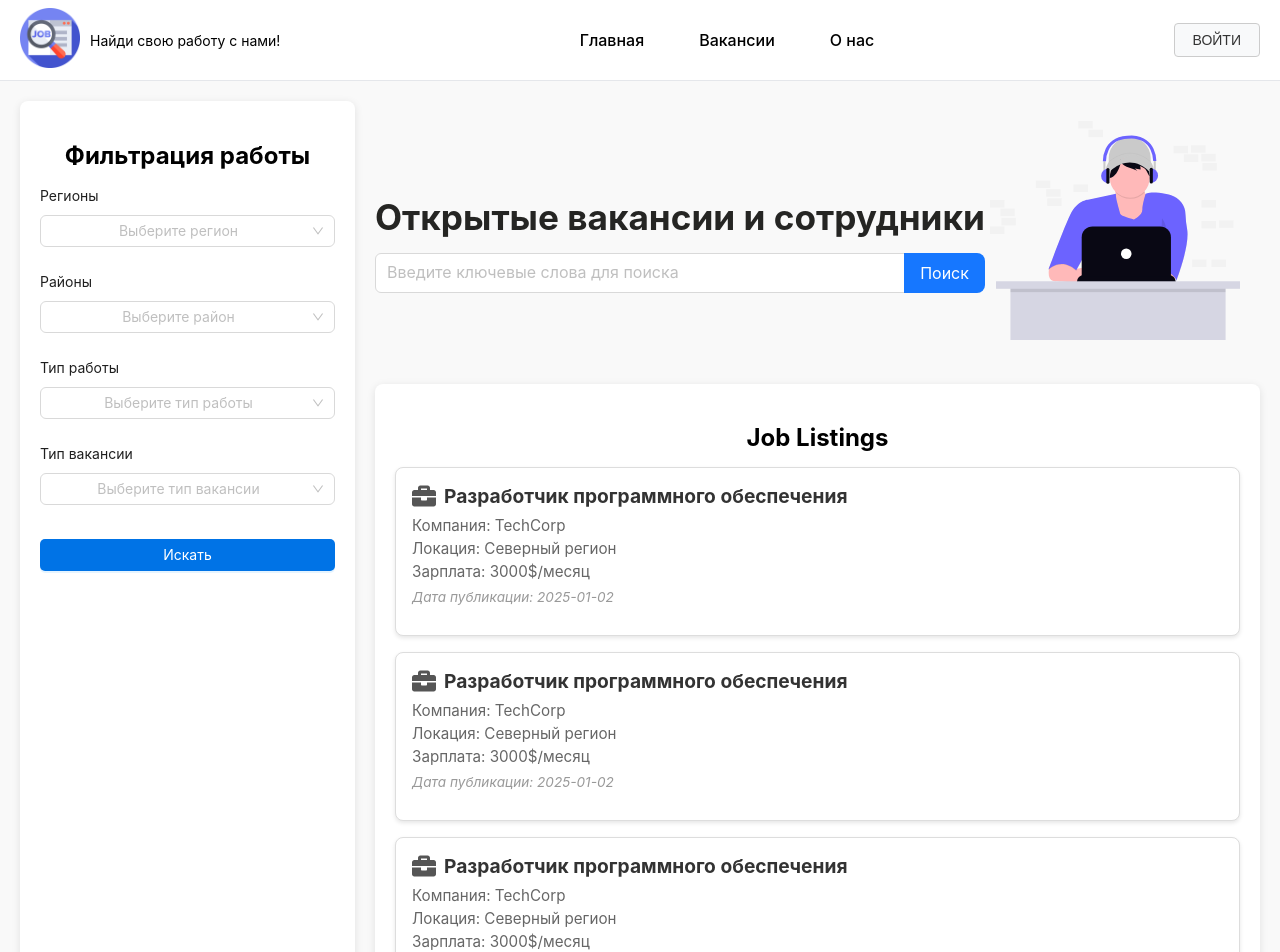
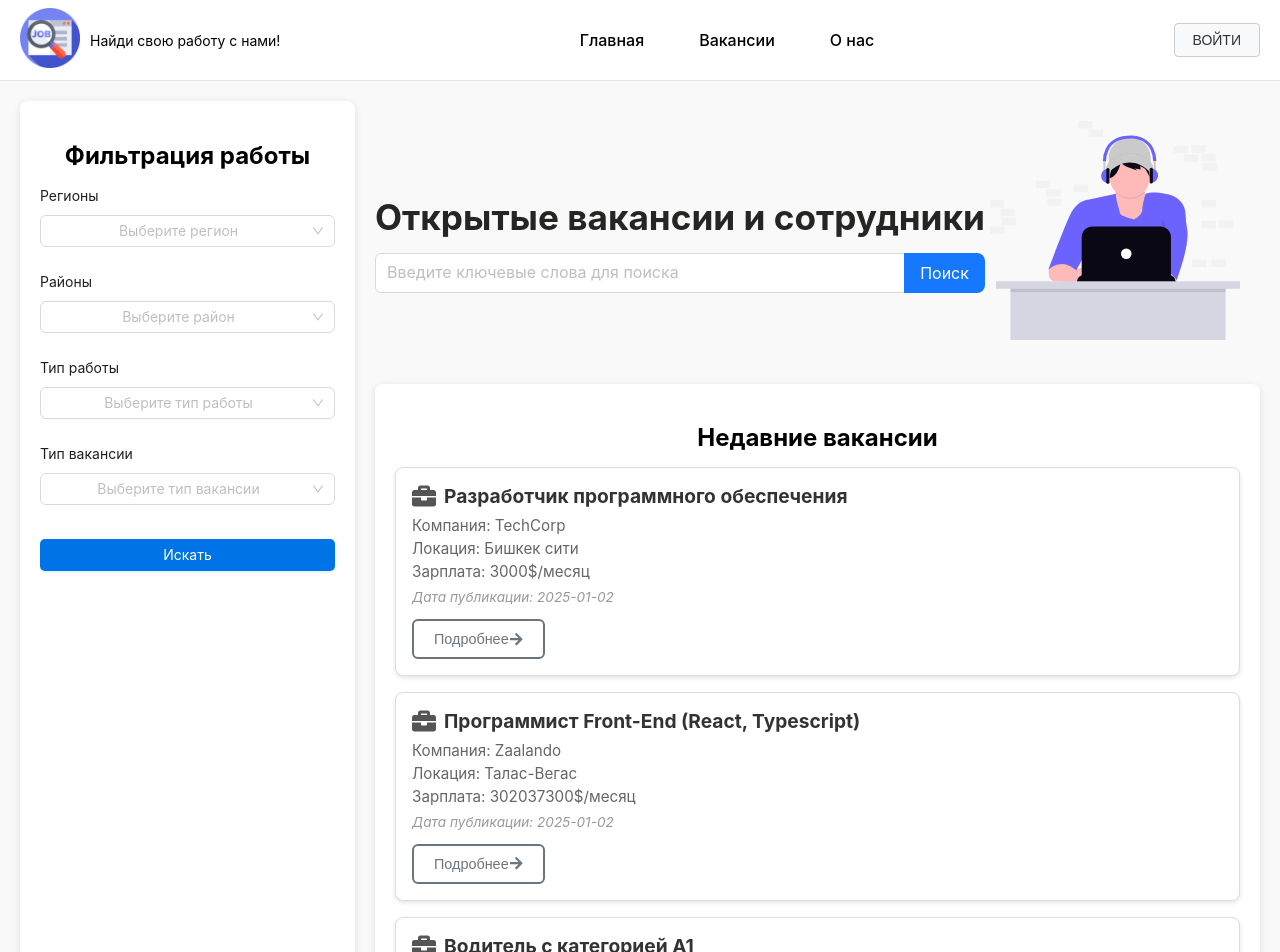
Before and after one commit to Eldar4432/master-thesis, a React (Create React App) app: page / in a window 1280 px wide. Shown: the top 952 px of the page. Built offline with nearby package versions, Linux system fonts and the light colour scheme.

Commit message:
fix small things

```diff
--- a/src/components/JobCard/JobCard.jsx
+++ b/src/components/JobCard/JobCard.jsx
@@ -1,18 +1,22 @@
 import React from "react";
-import { FaBriefcase } from "react-icons/fa";
-import styles from "./JobCard.module.css";
+import { FaArrowRight, FaBriefcase } from "react-icons/fa";
+import style from "./JobCard.module.css";
 
 const JobCard = ({ title, company, location, salary, datePosted }) => {
   return (
-    <div className={styles.jobCard}>
-      <div className={styles.titleContainer}>
-        <FaBriefcase className={styles.icon} />
-        <h3 className={styles.title}>{title}</h3>
+    <div className={style.jobCard}>
+      <div className={style.titleContainer}>
+        <FaBriefcase className={style.icon} />
+        <h3 className={style.title}>{title}</h3>
       </div>
-      <p className={styles.text}>Компания: {company}</p>
-      <p className={styles.text}>Локация: {location}</p>
-      <p className={styles.text}>Зарплата: {salary}</p>
-      <p className={styles.date}>Дата публикации: {datePosted}</p>
+      <p className={style.text}>Компания: {company}</p>
+      <p className={style.text}>Локация: {location}</p>
+      <p className={style.text}>Зарплата: {salary}</p>
+      <p className={style.date}>Дата публикации: {datePosted}</p>
+
+      <button className={style.button}>
+        Подробнее <FaArrowRight className="arrowIcon" />
+      </button>
     </div>
   );
 };
--- a/src/components/JobCard/JobCard.module.css
+++ b/src/components/JobCard/JobCard.module.css
@@ -43,3 +43,21 @@
     color: #999;
     font-style: italic; /* Дата выглядит чуть нежнее */
   }
+
+  .button {
+    padding: 10px 20px;
+    background: transparent;
+    color: #6c757d;
+    border: 2px solid #6c757d;
+    border-radius: 6px;
+    font-size: 0.9rem;
+    cursor: pointer;
+    transition: border-color 0.2s, color 0.2s;
+    display: flex;
+    align-items: center;
+  }
+
+  .button:hover {
+    border-color: #28a745;
+    color: #28a745;
+  }
--- a/src/components/JobList/JobList.jsx
+++ b/src/components/JobList/JobList.jsx
@@ -7,35 +7,35 @@
     {
       title: "Разработчик программного обеспечения",
       company: "TechCorp",
-      location: "Северный регион",
+      location: "Бишкек сити",
       salary: "3000$/месяц",
       datePosted: "2025-01-02",
     },
     {
-      title: "Разработчик программного обеспечения",
-      company: "TechCorp",
-      location: "Северный регион",
-      salary: "3000$/месяц",
+      title: "Программист Front-End (React, Typescript)",
+      company: "Zaalando",
+      location: "Талас-Вегас",
+      salary: "302037300$/месяц",
       datePosted: "2025-01-02",
     },
     {
-      title: "Разработчик программного обеспечения",
-      company: "TechCorp",
-      location: "Северный регион",
+      title: "Водитель с категорией А1",
+      company: "Чынгызов А.",
+      location: "Нарын",
       salary: "3000$/месяц",
       datePosted: "2025-01-02",
     },
     {
       title: "Графический дизайнер",
       company: "DesignStudio",
-      location: "Южный регион",
+      location: "Чуй",
       salary: "2500$/месяц",
       datePosted: "2025-01-02",
     },
     {
       title: "Графический дизайнер",
       company: "DesignStudio",
-      location: "Южный регион",
+      location: "Бишкек",
       salary: "2500$/месяц",
       datePosted: "2025-01-02",
     },
@@ -43,7 +43,7 @@
 
   return (
     <main className={styles.jobs}>
-      <h2>Job Listings</h2>
+      <h2>Недавние вакансии</h2>
       {jobs.map((job, index) => (
         <JobCard
           key={index}
```
